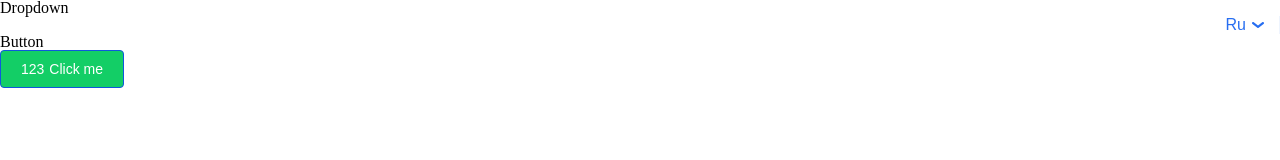
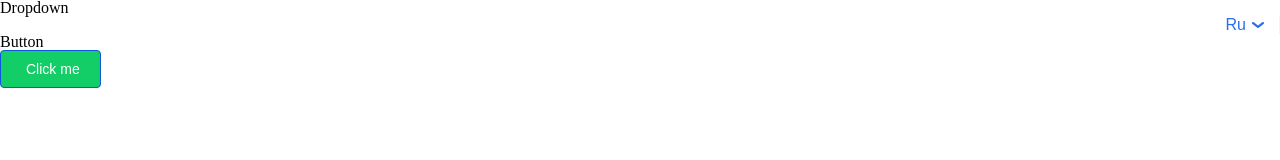
Before and after one commit to dzmitry-viartseika/components, a Vue app: page / in a window 1280 px wide. Shown: the top 160 px of the page. Built offline with nearby package versions, Linux system fonts and the light colour scheme.

Commit message:
added button component

```diff
--- a/src/components/elements/buttonComponent.vue
+++ b/src/components/elements/buttonComponent.vue
@@ -4,7 +4,8 @@
           :disabled="options.disabled"
           @click="callback($event)"
   >
-    <i :class="`icon-${options.icon}`" class="button__icon">123</i>{{ options.buttonText }}
+    <i :class="`icon-${options.icon}`" v-if="options.icon" class="button__icon"></i>
+    {{ options.buttonText }}
   </button>
 </template>
 
```
